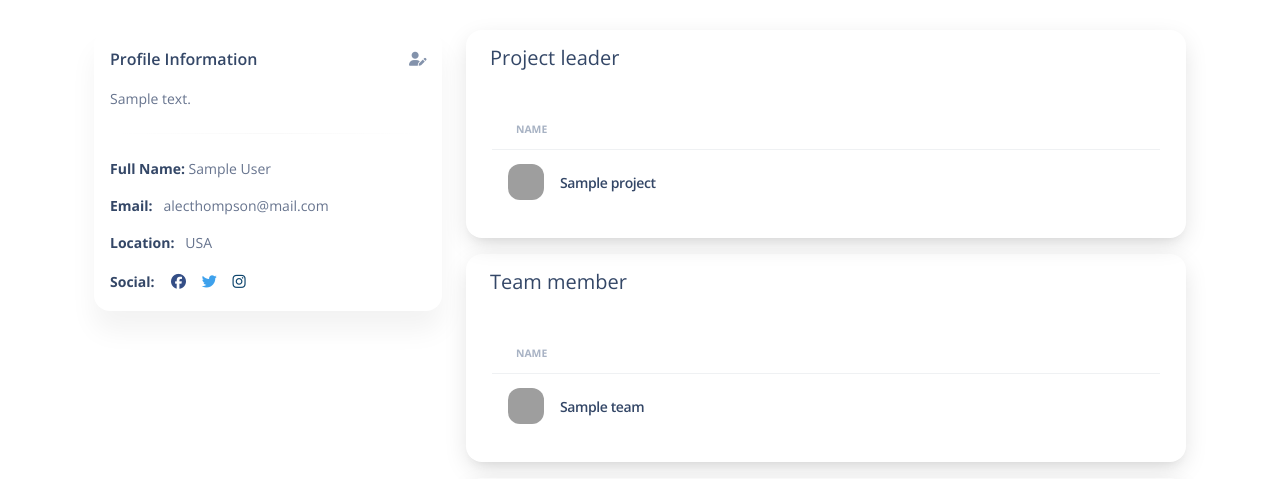
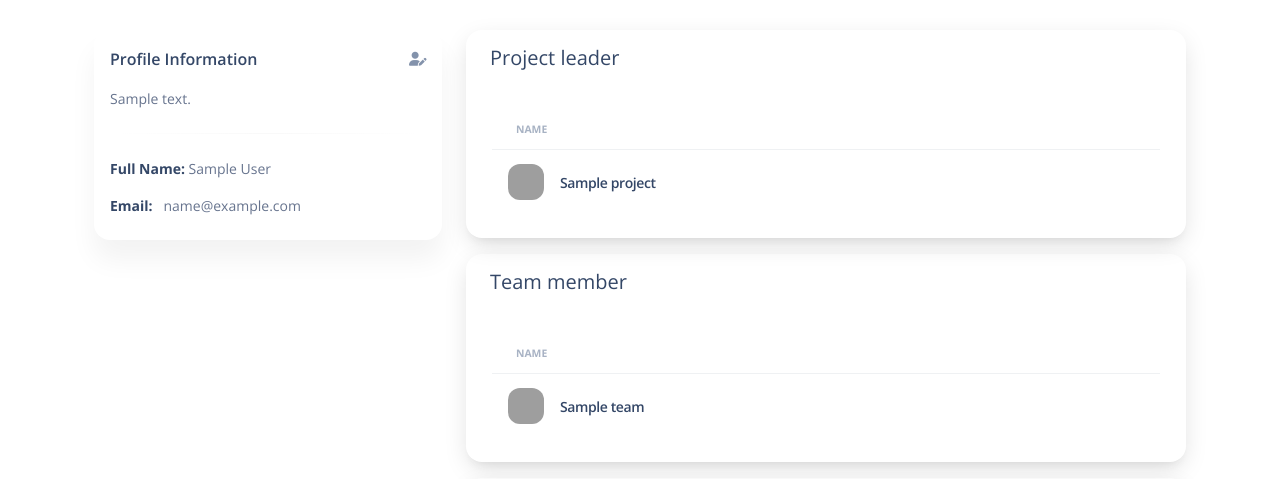
Before and after one commit to Khomychh/task_manager_site, a Django app: page /workers/1/ in a window 1280 px wide. Shown: the part 146-625 px from the top of the page. Run offline with Django 5.2, Linux system fonts and the light colour scheme; tables that the repository leaves empty hold one stand-in row (values such as "Sample post"); some libraries are stand-ins or nearby versions; grey boxes are pictures that could not be loaded.

Commit message:
style: add workers email in profile information

```diff
--- a/templates/tasks/worker_detail.html
+++ b/templates/tasks/worker_detail.html
@@ -41,20 +41,7 @@
                  {{ worker.full_name }}
                 {% endif %}
               </li>
-              <li class="list-group-item border-0 ps-0 text-sm"><strong class="text-dark">Email:</strong> &nbsp; alecthompson@mail.com</li>
-              <li class="list-group-item border-0 ps-0 text-sm"><strong class="text-dark">Location:</strong> &nbsp; USA</li>
-              <li class="list-group-item border-0 ps-0 pb-0">
-                <strong class="text-dark text-sm">Social:</strong> &nbsp;
-                <a class="btn btn-facebook btn-simple mb-0 ps-1 pe-2 py-0" href="javascript:;">
-                  <i class="fab fa-facebook fa-lg"></i>
-                </a>
-                <a class="btn btn-twitter btn-simple mb-0 ps-1 pe-2 py-0" href="javascript:;">
-                  <i class="fab fa-twitter fa-lg"></i>
-                </a>
-                <a class="btn btn-instagram btn-simple mb-0 ps-1 pe-2 py-0" href="javascript:;">
-                  <i class="fab fa-instagram fa-lg"></i>
-                </a>
-              </li>
+              <li class="list-group-item border-0 ps-0 text-sm"><strong class="text-dark">Email:</strong> &nbsp; {{ worker.email }}</li>
             </ul>
           </div>
         </div>
```
